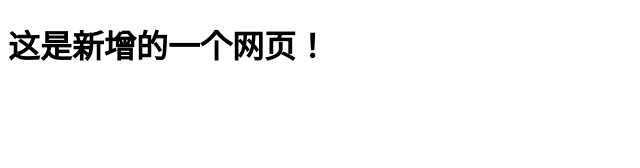
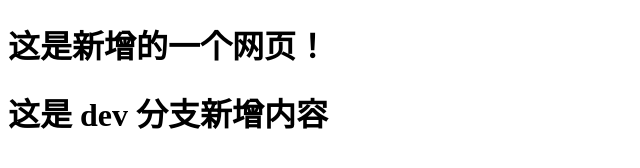
Before and after one commit to hwj0903/test001, a plain HTML site: page index.html in a window 1280 px wide. Shown: the whole page, without its empty margins (0-640 px from the left). Drawn offline with Linux system fonts and the light colour scheme.

Commit message:
这是 dev 分支的版本5.0

```diff
--- a/index.html
+++ b/index.html
@@ -8,5 +8,6 @@
 </head>
 <body>
     <h1>这是新增的一个网页！</h1>
+    <h1>这是 dev 分支新增内容</h1>
 </body>
 </html>
```
